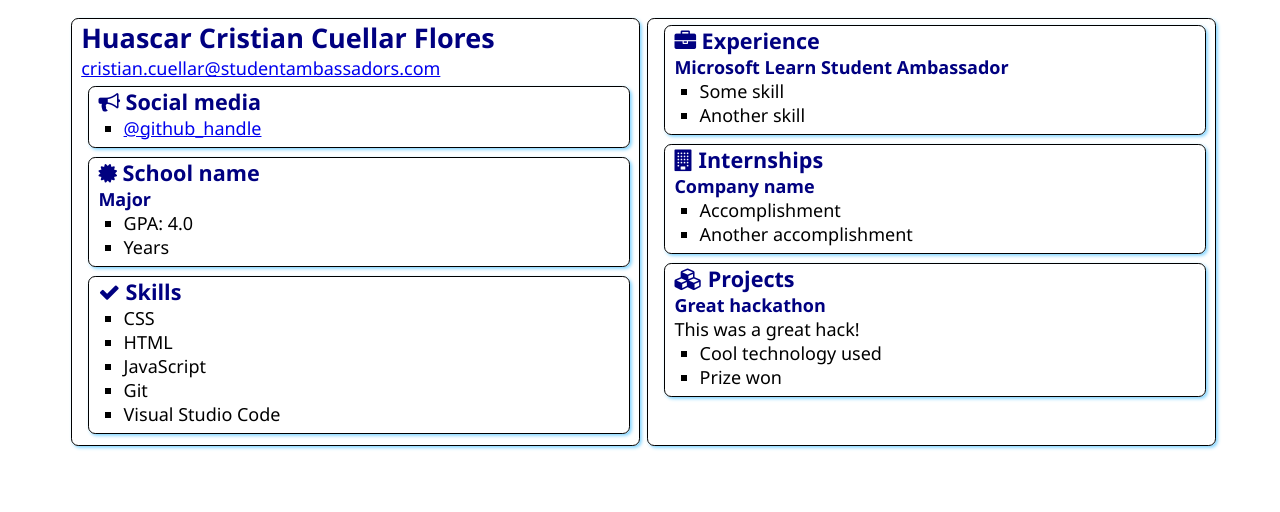
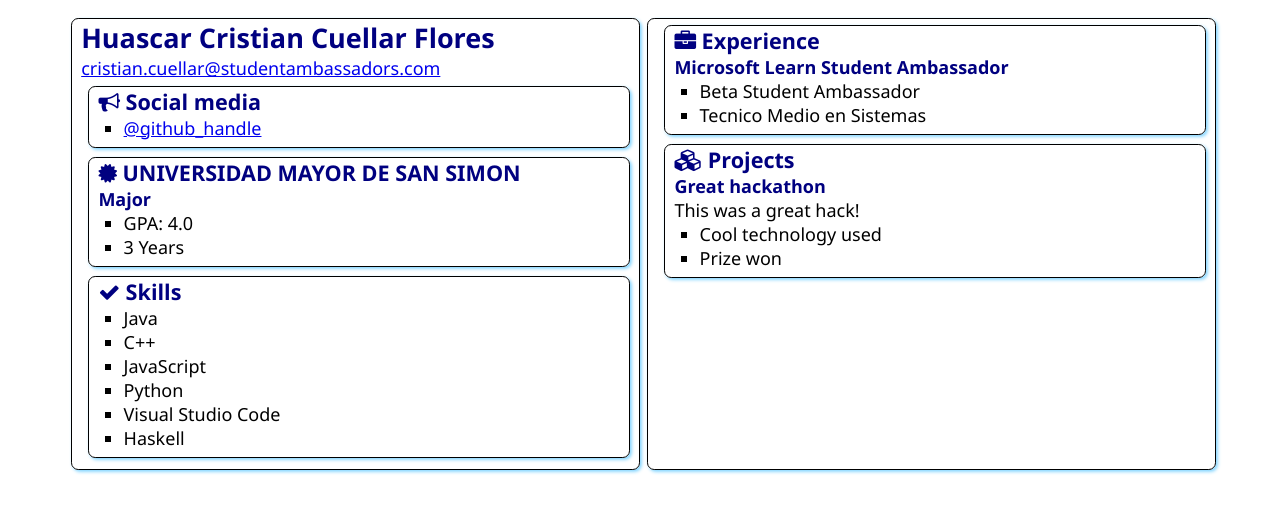
Before and after one commit to HuascarCristian/SATechnicalOnboarding, a plain HTML site: page src/index.html in a window 1280 px wide. Drawn offline with Linux system fonts and the light colour scheme.

Commit message:
Update index.html

```diff
--- a/src/index.html
+++ b/src/index.html
@@ -30,12 +30,12 @@
                 <div class="education">
                     <h2>
                         <i class="fa fa-certificate" aria-hidden="true"></i>
-                        School name
+                        UNIVERSIDAD MAYOR DE SAN SIMON
                     </h2>
                     <h3>Major</h3>
                     <ul>
                         <li>GPA: 4.0</li>
-                        <li>Years</li>
+                        <li> 3 Years</li>
                     </ul>
                 </div>
             </section>
@@ -46,11 +46,12 @@
                     Skills
                 </h2>
                 <ul>
-                    <li>CSS</li>
-                    <li>HTML</li>
+                    <li>Java</li>
+                    <li>C++</li>
                     <li>JavaScript</li>
-                    <li>Git</li>
+                    <li>Python</li>
                     <li>Visual Studio Code</li>
+                    <li>Haskell</li>
                 </ul>
             </section>
         </article>
@@ -62,22 +63,11 @@
                 </h2>
                 <h3>Microsoft Learn Student Ambassador</h3>
                 <ul>
-                    <li>Some skill</li>
-                    <li>Another skill</li>
+                    <li>Beta Student Ambassador</li>
+                    <li>Tecnico Medio en Sistemas</li>
                 </ul>
             </section>
-            <section class="box">
-                <h2>
-                    <i class="fa fa-building" aria-hidden="true"></i>
-                    Internships
-                </h2>
 
-                <h3>Company name</h3>
-                <ul>
-                    <li>Accomplishment</li>
-                    <li>Another accomplishment</li>
-                </ul>
-            </section>
             <section class="box">
                 <h2>
                     <i class="fa fa-cubes" aria-hidden="true"></i>
```
